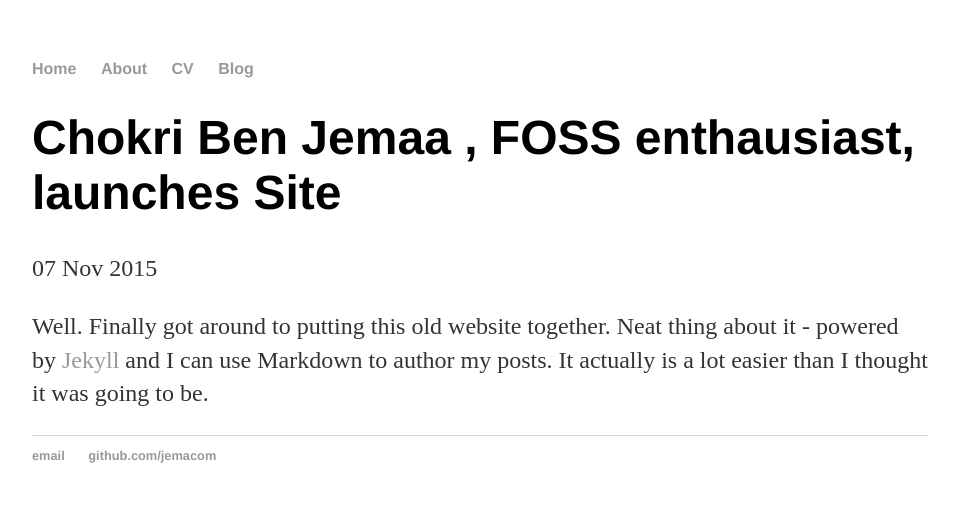
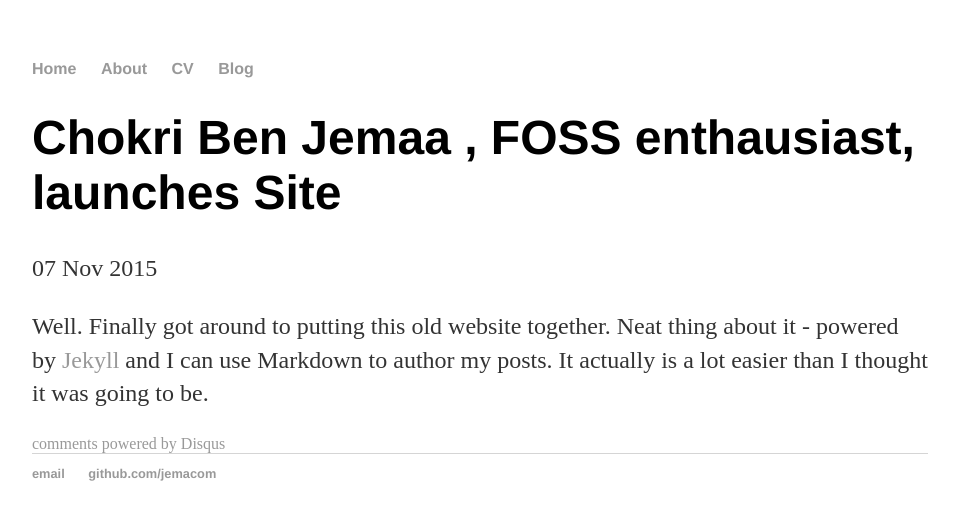
Before and after one commit to jemacom/jemacom.github.io, a Jekyll site: the page built from _posts/2015-11-07-Chokri-Ben-Jemaa-site-launched.md, in a window 1280 px wide. Shown: the top 520 px of the page, without its empty margins (160-1119 px from the left). Built offline with Jekyll 4.4.1, drawn with Linux system fonts in a browser that asks for light colours; comment, search, counter and statistics services are not loaded.

Commit message:
including disqus in post layout

```diff
--- a/_layouts/post.html
+++ b/_layouts/post.html
@@ -8,3 +8,7 @@ layout: default
 <div class="post">
 	{{ content }}
 </div>
+
+<div class="comments">
+				{% include disqus.html %}
+</div>
```
